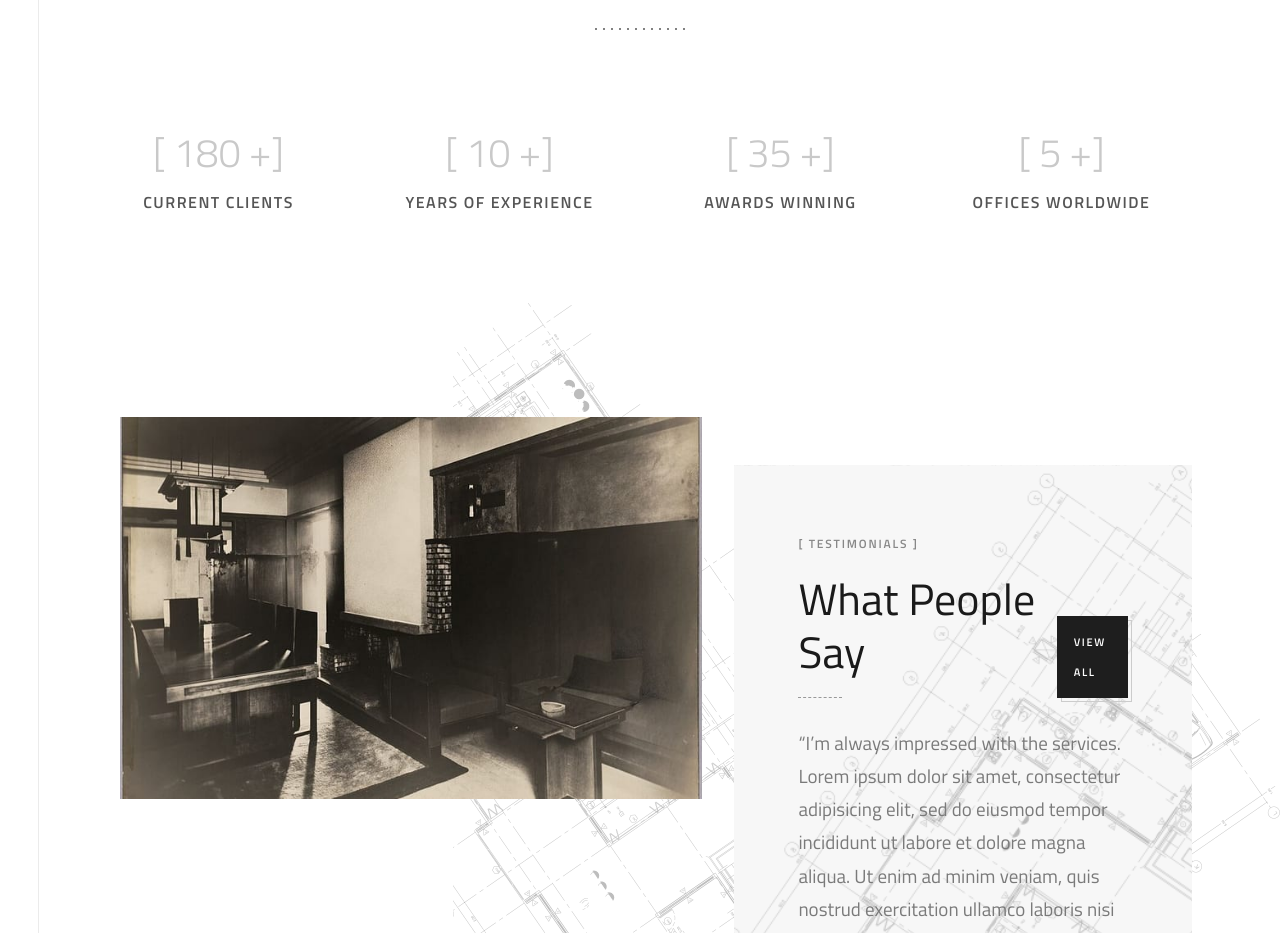
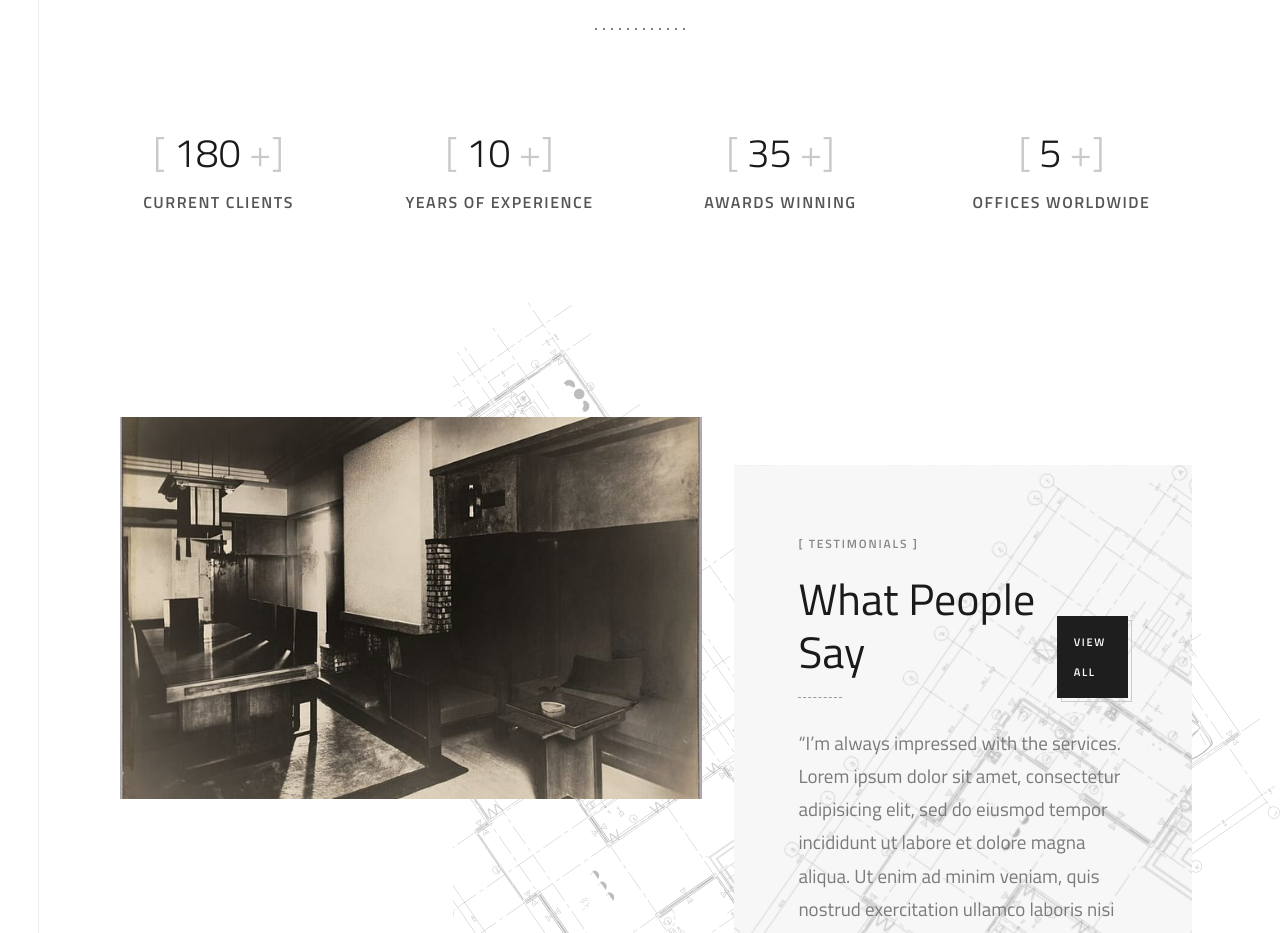
Before and after one commit to Kalandhar01/Siva_con, a Next.js app: page / in a window 1280 px wide. Shown: the part 3720-4653 px from the top of the page. Built offline with nearby package versions, Linux system fonts and the light colour scheme.

Commit message:
fix: Stats number color dark (inline, override stale css)

```diff
--- a/src/components/Stats.tsx
+++ b/src/components/Stats.tsx
@@ -40,7 +40,7 @@ function Counter({ value, suffix }: { value: number; suffix: string }) {
   }, [active, value]);
 
   return (
-    <span ref={ref} className="counter-value">
+    <span ref={ref} className="counter-value" style={{ color: "#1a1a1a" }}>
       {n}
       {suffix}
     </span>
```
